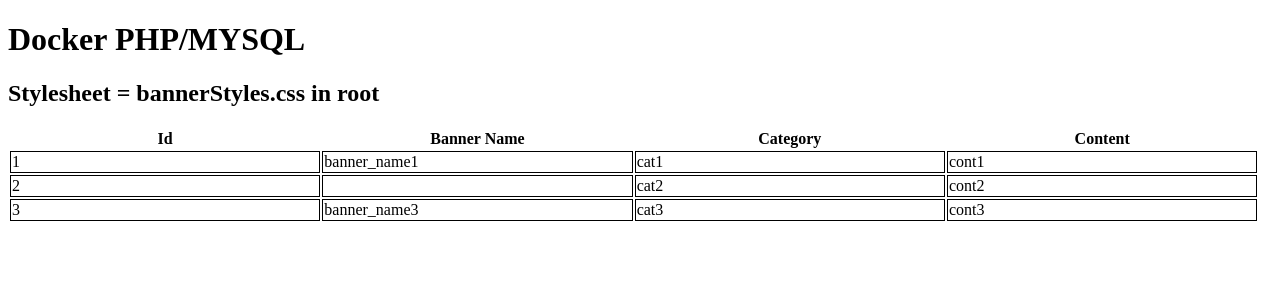
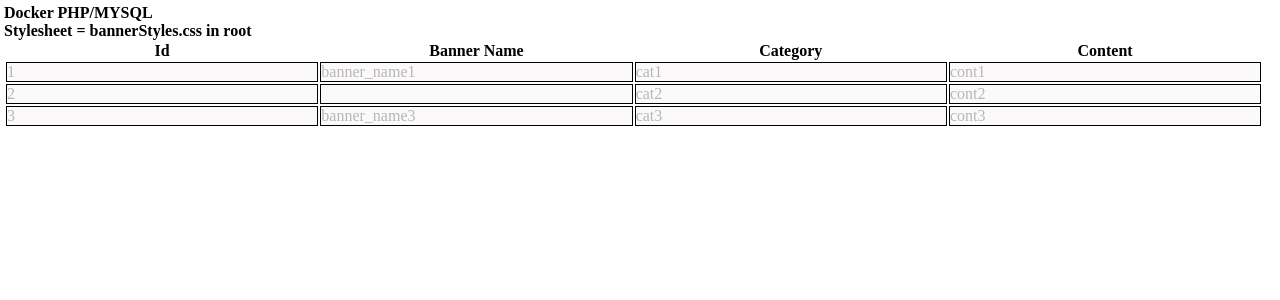
Before and after one commit to RealFakeCanadian/Banner-Ads, a PHP site: page / in a window 1280 px wide. Shown: the top 300 px of the page. Run offline with PHP 8.4, Linux system fonts and the light colour scheme; data comes from the database, SQL or seed files in the repository.

Commit message:
Move our styles to a separate stylesheet.  Telling the index page about it is just good form, so you see something changing visually and you know your changes are taking.
Also, we need to deploy this file into our directory since we don't really want to use wildcard right now.

```diff
--- a/php/bannerStyles.css
+++ b/php/bannerStyles.css
@@ -1 +1,7 @@
-table td {border:1px solid #000;width:25%}
+/* reset.css */
+html,body,div,span,applet,object,iframe,h1,h2,h3,h4,h5,h6,p,blockquote,pre,a,abbr,acronym,address,big,cite,code,del,dfn,em,font,img,ins,kbd,q,s,samp,small,strike,strong,sub,sup,tt,var,b,u,i,center,dl,dt,dd,ol,ul,li,fieldset,form,label,legend,table,caption,tbody,tfoot,thead,tr,th,td{border:0;outline:0;font-size:100%;vertical-align:baseline;background:transparent;margin:0;padding:0;}
+
+
+html {margin:4px;}
+table.list {width:99%;}
+table.list  td{background:none repeat 0 0 #FBF9FA;color:#B7B7B7;width:25%}
--- a/php/index.php
+++ b/php/index.php
@@ -14,7 +14,7 @@
     <h1>Docker PHP/MYSQL</h1>
     <h2>Stylesheet = bannerStyles.css in root</h2>
     <div class=".db-table">
-        <table style='width:99%'>
+        <table class="list">
             <tr>
                 <th>Id</th>
                 <th>Banner Name</th>
```
Also changed, not shown: 1 other file.
